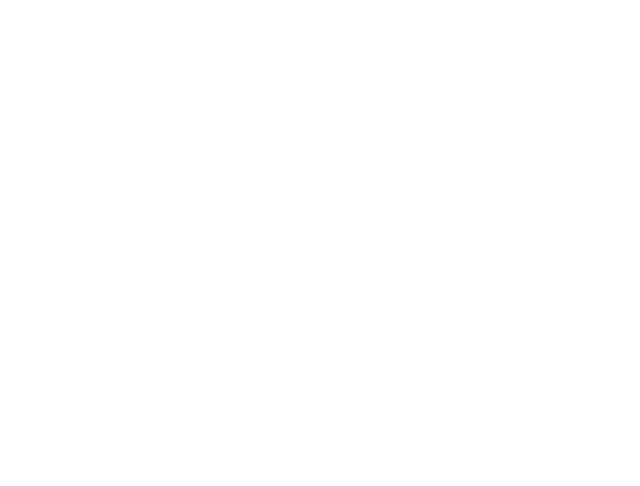
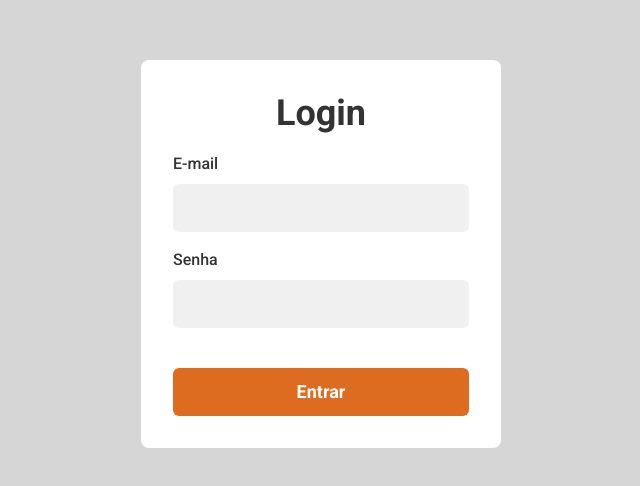
Before and after one commit to felipeAndrade04/moto-dash, a React (Create React App) app: page / in a window 1280 px wide. Before the commit this address had no page. Shown: the part 146-632 px from the top of the page, without its empty margins (319-959 px from the left). Built offline with nearby package versions, Linux system fonts and the light colour scheme.

Commit message:
feat: add login page

```diff
--- a/src/pages/index.ts
+++ b/src/pages/index.ts
@@ -1 +1,2 @@
 export * from './register'
+export * from './login'
--- /dev/null
+++ b/src/pages/login/index.ts
@@ -0,0 +1,3 @@
+export * from './login'
+export * from './login.types'
+export * from './login-validations'
--- /dev/null
+++ b/src/pages/login/login-validations.ts
@@ -0,0 +1,6 @@
+import * as yup from "yup";
+
+export const loginSchema = yup.object().shape({
+  email: yup.string().required("E-mail obrigatório").email("E-mail inválido"),
+  password: yup.string().required("Senha obrigatória"),
+});
--- /dev/null
+++ b/src/pages/login/login.tsx
@@ -0,0 +1,53 @@
+import React from 'react'
+import { Button, Flex, Heading, Stack } from '@chakra-ui/react'
+import { useForm } from 'react-hook-form';
+import { yupResolver } from '@hookform/resolvers/yup'
+import { LoginData, loginSchema } from '.';
+import { Input } from '../../components/Form/Input';
+
+export const Login = () => {
+  const { register, handleSubmit, formState: { errors, isSubmitting } } = useForm<LoginData>({
+    resolver: yupResolver(loginSchema),
+  });
+
+  const handleLogin = () => { }
+
+  return (
+    <Flex
+      w="100vw"
+      h="100vh"
+      align="center"
+      justify="center"
+      bg="blackAlpha.300"
+    >
+      <Flex
+        as="form"
+        w="100%"
+        maxW={360}
+        bg="white"
+        p="8"
+        borderRadius={8}
+        flexDir="column"
+        gap={4}
+        onSubmit={handleSubmit(handleLogin)}
+      >
+        <Heading textAlign='center'>Login</Heading>
+        <Stack spacing="4">
+          <Input
+            type="email"
+            label="E-mail"
+            error={errors.email}
+            {...register('email')}
+          />
+          <Input
+            type="password"
+            label="Senha"
+            error={errors.password}
+            {...register('password')}
+          />
+        </Stack>
+        <Button type="submit" mt="6" colorScheme="orange" size="lg" isLoading={isSubmitting}>Entrar</Button>
+      </Flex>
+    </Flex>
+  )
+}
--- /dev/null
+++ b/src/pages/login/login.types.ts
@@ -0,0 +1,4 @@
+export interface LoginData {
+  email: string
+  password: string
+};
--- a/src/pages/register/register.tsx
+++ b/src/pages/register/register.tsx
@@ -31,7 +31,7 @@ export const Register = () => {
         gap={4}
         onSubmit={handleSubmit(handleRegister)}
       >
-        <Heading>Moto Dash</Heading>
+        <Heading textAlign='center'>Cadastrar</Heading>
         <Stack spacing="4">
         <Input
             type="name"
--- a/src/routes/index.tsx
+++ b/src/routes/index.tsx
@@ -1,10 +1,11 @@
 import { Routes as RoutesReactRouter, Route } from "react-router-dom";
 
-import { Register } from "../pages";
+import { Login, Register } from "../pages";
 
 export function Routes() {
   return(
     <RoutesReactRouter>
+      <Route path="/" element={<Login />} />
       <Route path="/cadastrar" element={<Register />} />
     </RoutesReactRouter>
   )
```
